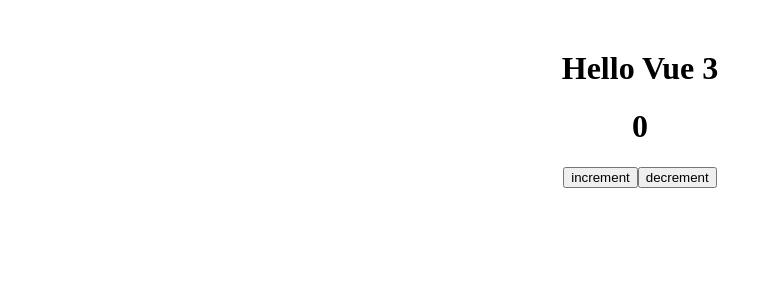
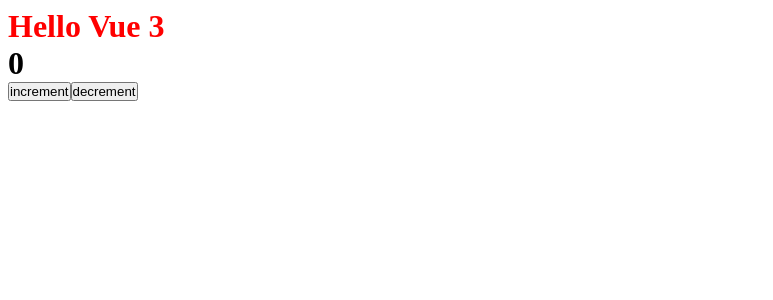
Before and after one commit to bonaxl015/vue-template-webpack, a Vue app: page / in a window 1280 px wide. Shown: the top 300 px of the page, without its empty margins (0-773 px from the left). Built offline with nearby package versions, Linux system fonts and the light colour scheme.

Commit message:
feat: add scss and scss loader

```diff
--- a/configs/webpack/base.js
+++ b/configs/webpack/base.js
@@ -46,7 +46,7 @@
         loader: 'vue-loader'
       },
       {
-        test: /\.(css)$/,
+        test: /\.(css|scss)$/,
         use: [
           'style-loader',
           {
@@ -58,17 +58,18 @@
             }
           }
         ],
-        include: [/\.module\.css$/],
+        include: [/\.module\.css$/, /\.module\.scss$/],
         exclude: [/node_modules/]
       },
       {
-        test: /\.(css)$/,
+        test: /\.(css|scss)$/,
         use: [
           MiniCssExtractPlugin.loader,
           'css-loader',
-          postCSSLoader
+          postCSSLoader,
+          'sass-loader'
         ],
-        exclude: [/node_modules/, /\.module\.css$/]
+        exclude: [/node_modules/, /\.module\.css$/, /\.module\.scss$/]
       },
       {
         test: /\.(png|jpe?g|gif|svg)$/,
--- a/package.json
+++ b/package.json
@@ -52,6 +52,8 @@
     "postcss-loader": "^8.1.1",
     "postcss-preset-env": "^10.1.3",
     "prettier": "^3.5.1",
+    "sass": "^1.85.0",
+    "sass-loader": "^16.0.5",
     "style-loader": "^4.0.0",
     "ts-jest": "^29.2.5",
     "ts-loader": "^9.5.1",
@@ -59,6 +61,7 @@
     "typescript": "^5.7.3",
     "vue-eslint-parser": "^9.4.3",
     "vue-loader": "^17.4.2",
+    "vue-style-loader": "^4.1.3",
     "webpack": "^5.97.1",
     "webpack-bundle-analyzer": "^4.10.2",
     "webpack-cli": "^6.0.1",
--- a/src/components/App.vue
+++ b/src/components/App.vue
@@ -1,6 +1,6 @@
 <template>
   <div class="app">
-    <h1>Hello Vue 3</h1>
+    <h1 class="header">Hello Vue 3</h1>
     <h1>{{ count }}</h1>
     <button @click="increment">increment</button>
     <button @click="decrement">decrement</button>
@@ -21,9 +21,10 @@
 };
 </script>
 
-<style scoped>
-.app {
-  text-align: center;
-  margin-top: 50px;
+<style lang="scss" scoped>
+@use '../styles/base.scss';
+
+.header {
+  color: red;
 }
 </style>
--- /dev/null
+++ b/src/styles/base.scss
@@ -0,0 +1,26 @@
+html {
+  box-sizing: border-box;
+  overflow-y: scroll;
+  -webkit-text-size-adjust: 100%;
+  word-break: normal;
+  -moz-tab-size: 4;
+  tab-size: 4;
+}
+
+*,
+::before,
+::after {
+  background-repeat: no-repeat;
+  box-sizing: inherit;
+}
+
+::before,
+::after {
+  text-decoration: inherit;
+  vertical-align: inherit;
+}
+
+* {
+  padding: 0;
+  margin: 0;
+}
```
Also changed, not shown: 1 other file (tests, documents, lock files or other folders).
